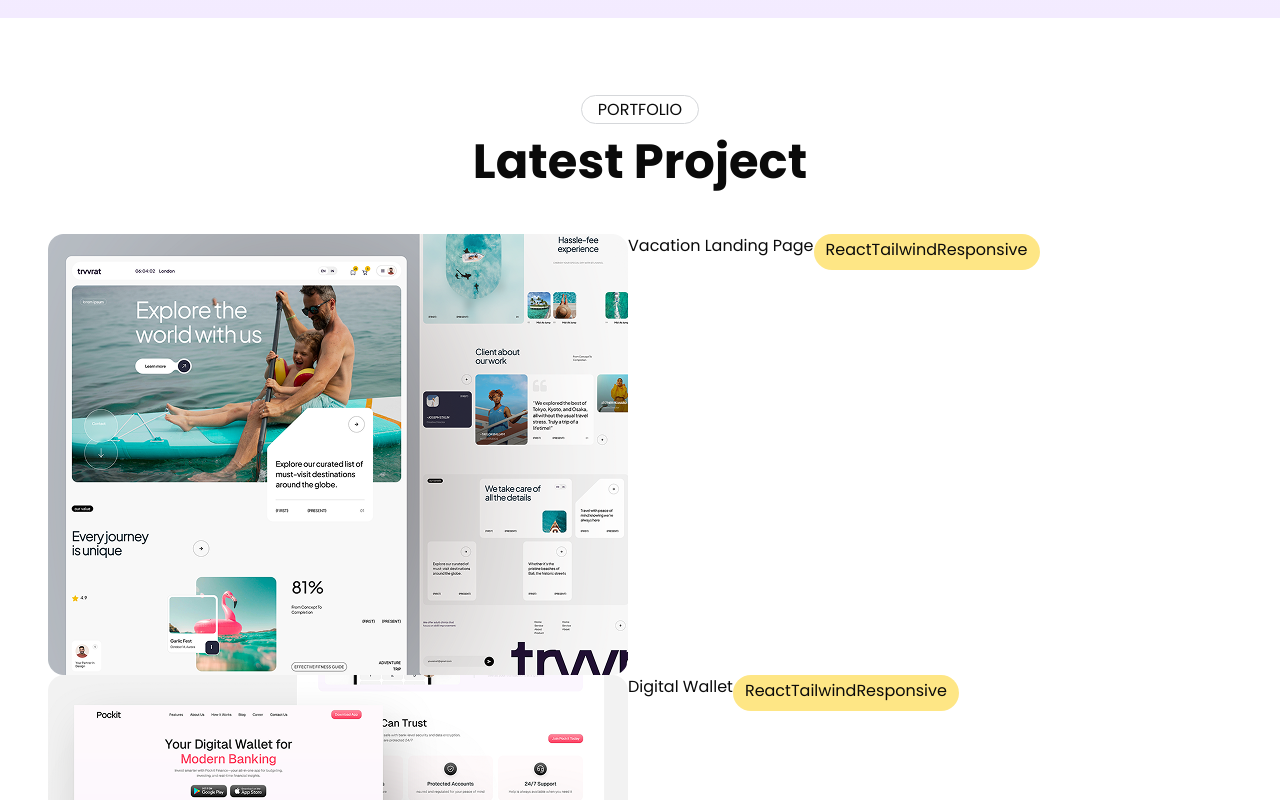
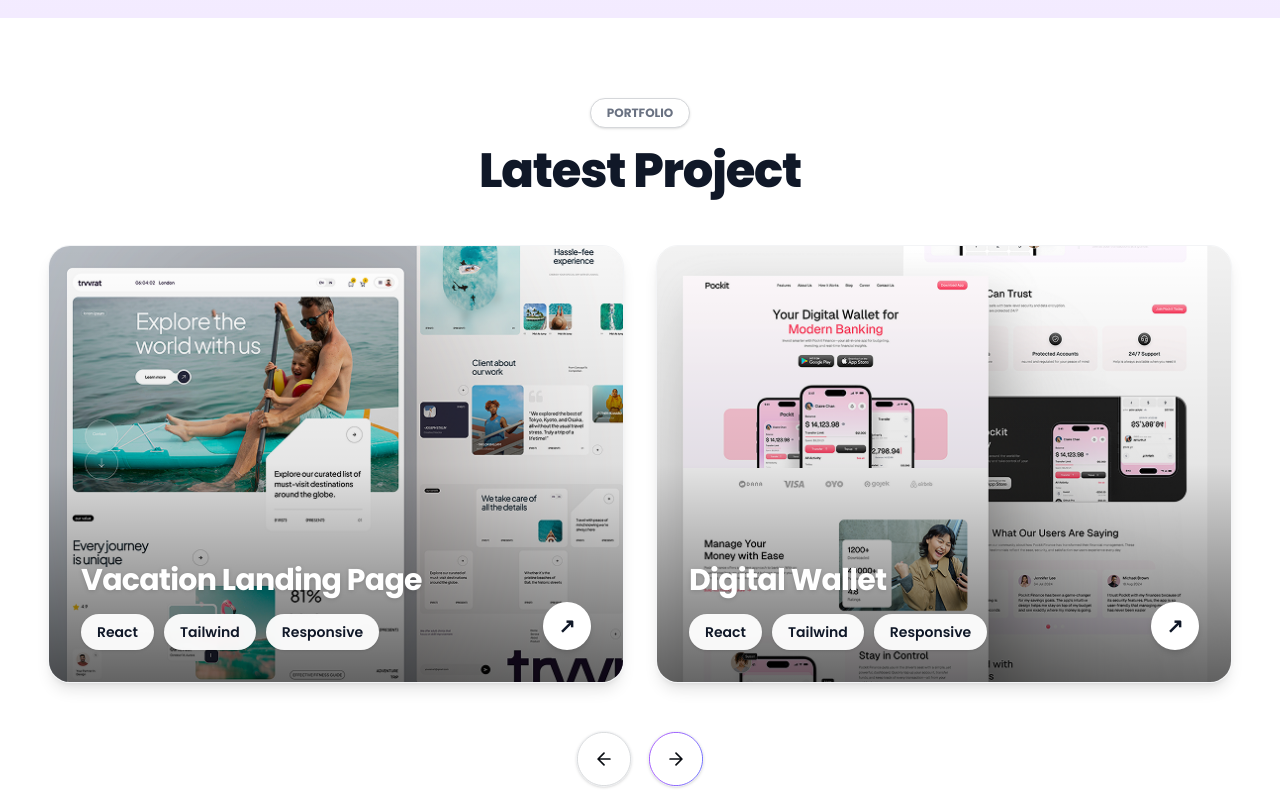
Before and after one commit to tonogw/portfolio, a Next.js app: page / in a window 1280 px wide. Shown: the part 3180-3980 px from the top of the page. Built offline with nearby package versions, Linux system fonts and the light colour scheme.

Commit message:
feat: completed the project section

```diff
--- a/src/components/sections/project.tsx
+++ b/src/components/sections/project.tsx
@@ -1,38 +1,139 @@
+"use client";
+
 import Image from "next/image";
 import { projectItem } from "@/constant/project-data";
+import { motion as m, Variants } from "motion/react";
+import { Button } from "../ui/button";
 
 export default function Project() {
+  // Variants untuk Kontainer Grid Animasi Berantai (Stagger)
+  const containerVariants: Variants = {
+    hidden: {},
+    show: {
+      transition: {
+        staggerChildren: 0.2,
+      },
+    },
+  };
+
+  // Variants untuk Masing-masing Kartu Project
+  const cardVariants: Variants = {
+    hidden: { opacity: 0, y: 40 },
+    show: {
+      opacity: 1,
+      y: 0,
+      transition: { duration: 0.6, ease: "easeOut" },
+    },
+  };
+
   return (
+    /* FIX 1: Mengubah absolute menjadi relative standar agar alur baris section portofolio mengantre rapi */
     <section
       id="project"
-      className="absolute w-full max-w-360 left-1/2 -translate-x-1/2 bg-[#FFFFFF] pt-20"
+      className="relative w-full max-w-360 mx-auto bg-white py-20 text-black overflow-hidden"
     >
-      <div className="custom-container text-center">
-        <span className="border border-[#D5D7DA] px-4 py-0.5 rounded-full border-spacing-md">
+      {/* Bagian Header Judul */}
+      <m.div
+        initial={{ opacity: 0, y: 20 }}
+        whileInView={{ opacity: 1, y: 0 }}
+        viewport={{ once: true, margin: "-100px" }}
+        transition={{ duration: 0.6, ease: "easeOut" }}
+        className="custom-container text-center flex flex-col items-center gap-3"
+      >
+        <span className="border border-[#D5D7DA] px-4 py-1.5 rounded-full text-xs font-bold text-gray-500 shadow-sm bg-white">
           PORTFOLIO
         </span>
-        <h2 className="pt-4 text-5xl font-bold pb-12">Latest Project</h2>
-      </div>
+        <h2 className="text-4xl lg:text-[48px] font-black text-gray-900 tracking-tight mt-1">
+          Latest Project
+        </h2>
+      </m.div>
 
-      <div className="">
+      {/* === FIX 2: AREA GRID KARTU PORTFOLIO === */}
+      {/* Menggunakan custom-container agar sejajar lurus 1184px (lg:max-w-296) se-aplikasi */}
+      <m.div
+        variants={containerVariants}
+        initial="hidden"
+        whileInView="show"
+        viewport={{ once: true, margin: "-100px" }}
+        className="custom-container grid grid-cols-1 md:grid-cols-2 gap-8 w-full mt-12"
+      >
         {projectItem.map((item) => (
-          <div key={item.id} className="custom-container flex flex-row">
+          <m.div
+            key={item.id}
+            variants={cardVariants}
+            whileHover={{ y: -6 }}
+            /* relative & overflow-hidden mengunci agar isi overlay tidak luber keluar sudut rounded */
+            className="relative w-full aspect-[580/441] rounded-3xl overflow-hidden shadow-lg group cursor-pointer border border-gray-100"
+          >
+            {/* Foto Dokumentasi Project */}
             <Image
               src={item.image}
               alt={item.title}
-              width={580}
-              height={441}
-              className="object-contain"
+              fill
+              priority
+              sizes="(max-w-768px) 100vw, 50vw"
+              className="object-cover transition-transform duration-500 group-hover:scale-102"
             />
 
-            <span>{item.title}</span>
-            <ul>
-              <li className="border-0 border-gray-500 bg-amber-200 h-9 py-1 px-3 rounded-full">
-                {item.tech}
-              </li>
-            </ul>
-          </div>
+            {/* Efek Gradasi Hitam Transparan Halus di bagian bawah agar teks putih figma mudah dibaca */}
+            <div className="absolute inset-0 bg-gradient-to-t from-black/60 via-black/10 to-transparent z-10" />
+
+            {/* === FIX 3: OVERLAY TEKS & TECH STACK (Di letakkan di Kiri Bawah di atas gambar) === */}
+            <div className="absolute bottom-0 left-0 w-full p-6 lg:p-8 z-20 flex flex-col gap-4 items-start text-left">
+              {/* Judul Project */}
+              <h3 className="text-xl md:text-2xl lg:text-3xl font-bold text-white tracking-tight drop-shadow-sm">
+                {item.title}
+              </h3>
+
+              {/* === NESTED MAP: Looping barisan tech stack berupa badge pill putih figma === */}
+              <ul className="flex flex-wrap gap-2.5">
+                {item.tech.map((techName, idx) => (
+                  <li
+                    key={idx}
+                    className="bg-white/95 text-gray-900 font-semibold text-xs md:text-sm px-4 py-1.5 rounded-full shadow-sm backdrop-blur-sm transition-colors hover:bg-white"
+                  >
+                    {techName}
+                  </li>
+                ))}
+              </ul>
+            </div>
+
+            {/* Tombol Tanda Panah Serong Kanan Bawah Khas Figma */}
+            <div className="absolute bottom-6 right-6 lg:bottom-8 lg:right-8 z-20 w-12 h-12 rounded-full bg-white flex items-center justify-center shadow-md transition-transform duration-300 group-hover:scale-110">
+              <span className="text-xl font-bold text-gray-900">↗</span>
+            </div>
+          </m.div>
         ))}
+      </m.div>
+
+      {/* Slider Button Navigasi Bawah */}
+      <div className="flex items-center justify-center gap-4 mt-12">
+        <Button
+          variant="ghost"
+          size="icon"
+          className="w-14 h-14 rounded-full p-0 border border-gray-100 hover:bg-gray-50 shadow-sm bg-white"
+        >
+          <Image
+            src="/icons/button-prev-left.svg"
+            alt="button prev"
+            width={56}
+            height={56}
+            className="w-full h-full"
+          />
+        </Button>
+        <Button
+          variant="ghost"
+          size="icon"
+          className="w-14 h-14 rounded-full p-0 border border-gray-100 hover:bg-gray-50 shadow-sm bg-white"
+        >
+          <Image
+            src="/icons/button-next-right.svg"
+            alt="button next"
+            width={56}
+            height={56}
+            className="w-full h-full"
+          />
+        </Button>
       </div>
     </section>
   );
--- a/src/components/sections/standout.tsx
+++ b/src/components/sections/standout.tsx
@@ -3,11 +3,11 @@ import { standOut } from "@/constant/standout-data";
 import {
   motion as m,
   Variants,
-  useMotionValue,
-  useMotionValueEvent,
-  animate,
+  // useMotionValue,
+  // useMotionValueEvent,
+  // animate,
 } from "motion/react";
-import { useState } from "react";
+// import { useState } from "react";
 
 export default function StandOut() {
   const containerVariants = {
@@ -90,7 +90,7 @@ export default function StandOut() {
   return (
     <section
       id="standout"
-      className="mx-auto max-w-360 bg-linear-to-t from-[#F3EBFF] to-[#fdfdfd] py-20 text-black overflow-hidden"
+      className="mx-auto max-w-360 bg-linear-to-t from-[#F3EBFF] to-neutral-25 py-20 text-black overflow-hidden"
     >
       {/* Container pembatas aplikasi */}
       <div className="custom-container flex flex-col gap-12">
```
